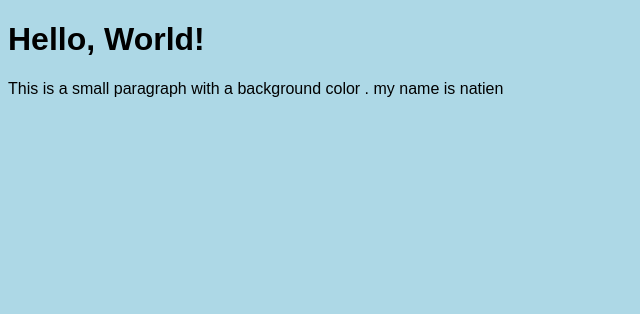
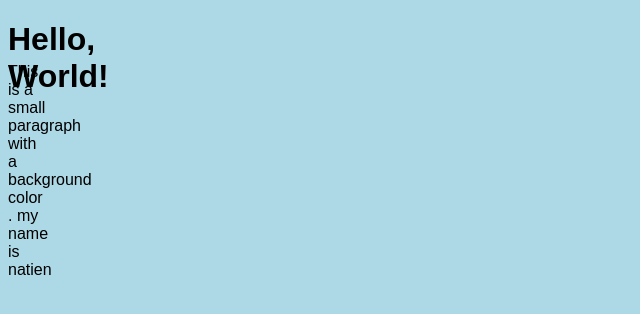
Before and after one commit to natien600/sem4-fet, a plain HTML site: page index1.html in a window 1280 px wide. Shown: the whole page, without its empty margins (0-640 px from the left). Drawn offline with Linux system fonts and the light colour scheme.

Commit message:
Update index1.html

```diff
--- a/index1.html
+++ b/index1.html
@@ -9,7 +9,13 @@
         }
 
 
-
+ h1{
+   width:20px;
+   height:20px;
+ }
+    p{
+      width:40px;
+      height:40px;
   </style>
 </head>
   <body>
```
